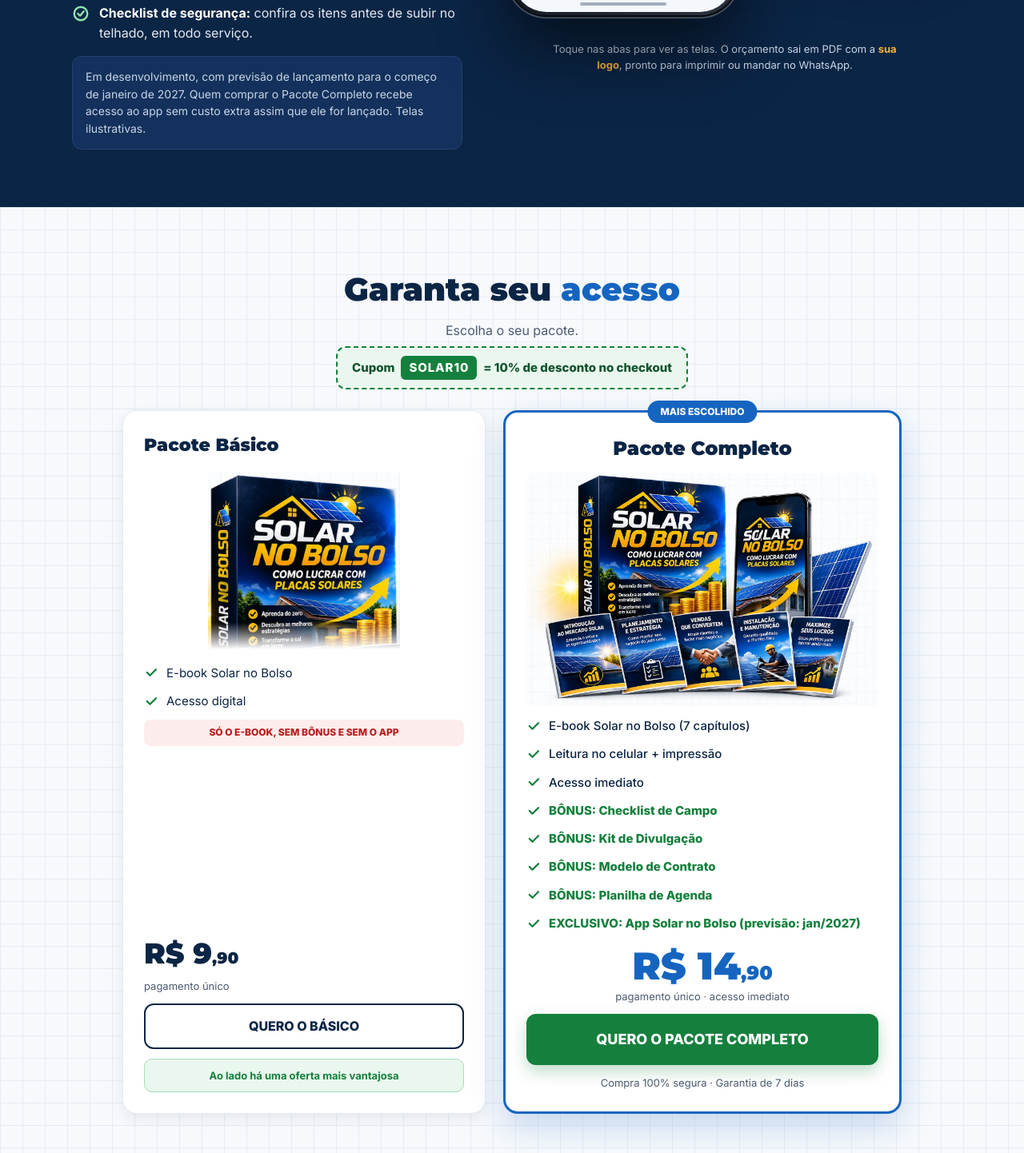
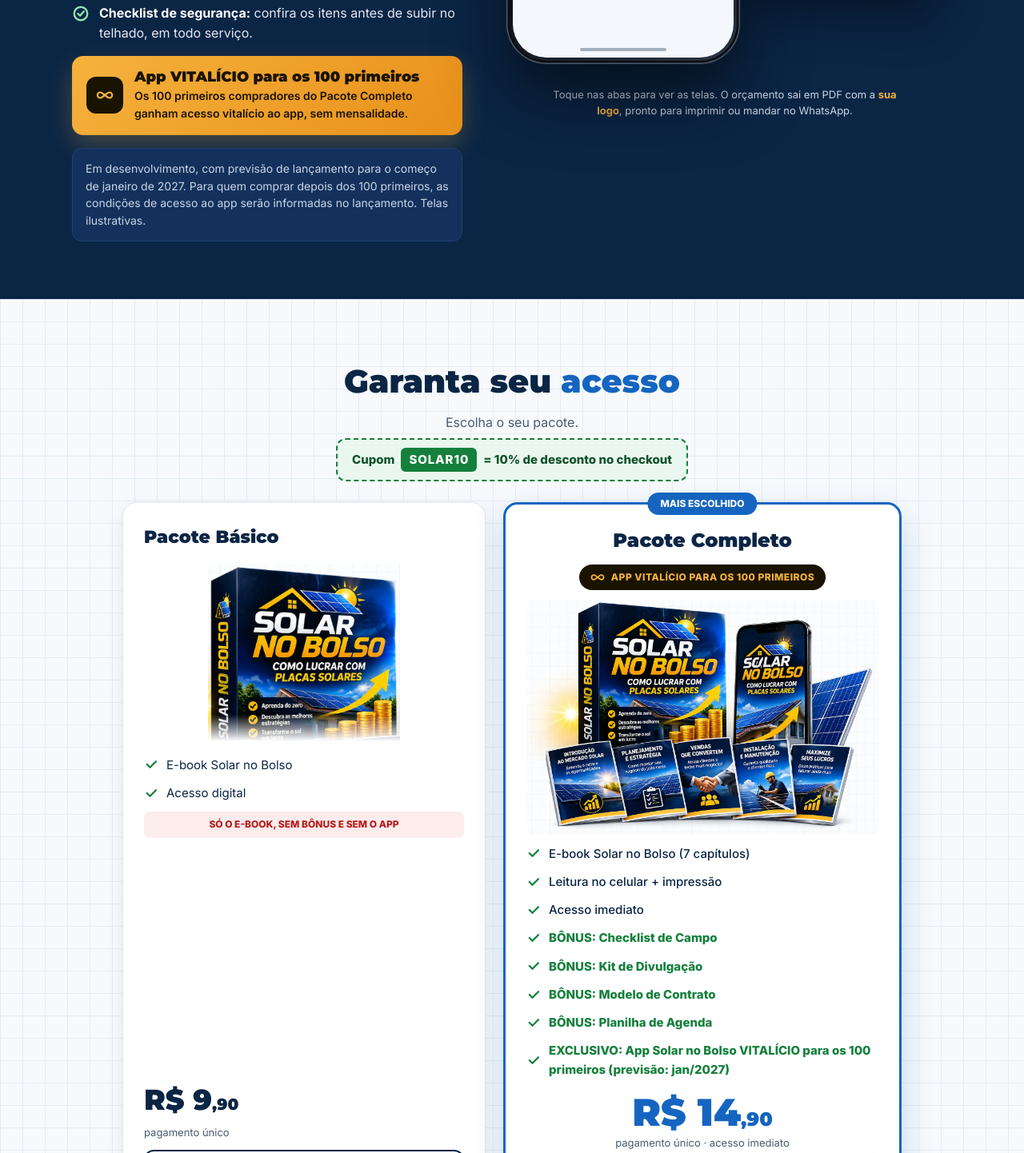
Before and after one commit to alexandrevfdev/solarnobolso, a plain HTML site: page index.html in a window 1280 px wide. Shown: the part 9030-10472 px from the top of the page at 80% size. Drawn offline with Linux system fonts and the light colour scheme.

Commit message:
App vitalicio para os 100 primeiros

```diff
--- a/index.html
+++ b/index.html
@@ -351,7 +351,8 @@ input[type=range]{accent-color:#1565C0;width:100%;height:44px;cursor:pointer}
 <span style="color: #E3EAF3"><strong style="color: #FFFFFF">{{ af.t }}</strong> {{ af.d }}</span>
 </div>
 </template>
-<div style="background: #13315C; border: 1px solid #24426E; border-radius: 12px; padding: 14px 16px; font-size: 14px; color: #C9D6E6">Em desenvolvimento, com previsão de lançamento para o começo de janeiro de 2027. Quem comprar o Pacote Completo recebe acesso ao app sem custo extra assim que ele for lançado. Telas ilustrativas.</div>
+<div style="background: linear-gradient(135deg,#F5B23D,#E8901A); color: #1A1300; border-radius: 14px; padding: 16px 18px; display: flex; gap: 14px; align-items: center; box-shadow: 0 12px 30px rgba(245,178,61,0.25)"><div style="flex: none; width: 46px; height: 46px; border-radius: 12px; background: #1A1300; display: flex; align-items: center; justify-content: center"><svg width="22" height="22" viewBox="0 0 24 24" fill="none" stroke="#F5B23D" stroke-width="2.4" stroke-linecap="round" stroke-linejoin="round" aria-hidden="true" style="flex: none"><path d="M18.2 8.2c-2.4 0-4 2.3-6.2 3.8-2.2-1.5-3.8-3.8-6.2-3.8A3.8 3.8 0 0 0 2 12a3.8 3.8 0 0 0 3.8 3.8c2.4 0 4-2.3 6.2-3.8 2.2 1.5 3.8 3.8 6.2 3.8A3.8 3.8 0 0 0 22 12a3.8 3.8 0 0 0-3.8-3.8z"></path></svg></div><div style="display: flex; flex-direction: column; gap: 2px"><div style="font-family: Montserrat, sans-serif; font-weight: 900; font-size: 18px; line-height: 1.2">App VITALÍCIO para os 100 primeiros</div><div style="font-size: 14px; font-weight: 600">Os 100 primeiros compradores do Pacote Completo ganham acesso vitalício ao app, sem mensalidade.</div></div></div>
+<div style="background: #13315C; border: 1px solid #24426E; border-radius: 12px; padding: 14px 16px; font-size: 14px; color: #C9D6E6">Em desenvolvimento, com previsão de lançamento para o começo de janeiro de 2027. Para quem comprar depois dos 100 primeiros, as condições de acesso ao app serão informadas no lançamento. Telas ilustrativas.</div>
 </div>
 <div style="flex: 1 1 480px; min-width: 0; display: flex; flex-direction: column; align-items: center; gap: 18px">
 <div style="display: flex; gap: 8px; flex-wrap: wrap; justify-content: center">
@@ -504,6 +505,7 @@ input[type=range]{accent-color:#1565C0;width:100%;height:44px;cursor:pointer}
 <div id="completo" style="flex: 1 1 340px; max-width: 440px; background: #FFFFFF; border: 3px solid #1565C0; border-radius: 18px; padding: 26px; display: flex; flex-direction: column; gap: 12px; box-shadow: 0 16px 40px rgba(21,101,192,0.22); position: relative">
 <div style="position: absolute; top: -15px; left: 50%; transform: translateX(-50%); background: #1565C0; color: #FFFFFF; font-size: 12px; font-weight: 800; padding: 5px 16px; border-radius: 999px; white-space: nowrap">MAIS ESCOLHIDO</div>
 <div style="font-family: Montserrat, sans-serif; font-weight: 900; font-size: 24px; text-align: center">Pacote Completo</div>
+<div style="align-self: center; display: inline-flex; gap: 8px; align-items: center; background: #1A1300; color: #F5B23D; font-size: 12px; font-weight: 800; letter-spacing: 0.04em; padding: 7px 14px; border-radius: 999px"><svg width="18" height="18" viewBox="0 0 24 24" fill="none" stroke="#F5B23D" stroke-width="2.4" stroke-linecap="round" stroke-linejoin="round" aria-hidden="true" style="flex: none"><path d="M18.2 8.2c-2.4 0-4 2.3-6.2 3.8-2.2-1.5-3.8-3.8-6.2-3.8A3.8 3.8 0 0 0 2 12a3.8 3.8 0 0 0 3.8 3.8c2.4 0 4-2.3 6.2-3.8 2.2 1.5 3.8 3.8 6.2 3.8A3.8 3.8 0 0 0 22 12a3.8 3.8 0 0 0-3.8-3.8z"></path></svg>APP VITALÍCIO PARA OS 100 PRIMEIROS</div>
 <img src="kit.webp" alt="Pacote Completo Solar no Bolso" style="width: 100%; height: auto; display: block; border-radius: 10px">
 <template v-for="fi in V.fullItems">
 <div :style="`display: flex; gap: 10px; align-items: center; font-size: 15px; color: ${fi.color}; font-weight: ${fi.weight}`">
@@ -642,7 +644,7 @@ var Logic = {
       ['BÔNUS: Kit de Divulgação', true],
       ['BÔNUS: Modelo de Contrato', true],
       ['BÔNUS: Planilha de Agenda', true],
-      ['EXCLUSIVO: App Solar no Bolso (previsão: jan/2027)', true]
+      ['EXCLUSIVO: App Solar no Bolso VITALÍCIO para os 100 primeiros (previsão: jan/2027)', true]
     ].map(function (x) { return { t: x[0], color: x[1] ? '#15803D' : '#0B2545', weight: x[1] ? 800 : 500 }; });
 
     var qTexts = [
@@ -668,7 +670,8 @@ var Logic = {
       ['Preciso ter experiência?', 'Não. O e-book foi pensado para quem nunca trabalhou com energia solar. A limpeza é o serviço mais simples do setor.'],
       ['Preciso de curso técnico ou certificação?', 'Para a limpeza, o e-book cobre o essencial e recomenda um curso de NR-35 para trabalho em altura. Instalação e serviços elétricos são outra coisa: o material deixa claro onde parar.'],
       ['O e-book garante que vou ganhar dinheiro?', 'Não. Ele ensina o serviço e como conseguir clientes. O resultado depende da sua dedicação e da procura na sua região.'],
-      ['O que é o App Solar no Bolso?', 'Um aplicativo que estamos desenvolvendo para controle de clientes, agenda com lembretes pelo WhatsApp, fotos de antes e depois, orçamentos e recibos em PDF, finanças e checklist de segurança. Ele é exclusivo do Pacote Completo: quem compra recebe o acesso sem custo extra quando ele for lançado. A previsão de lançamento é o começo de janeiro de 2027.'],
+      ['O que é o App Solar no Bolso?', 'Um aplicativo que estamos desenvolvendo para controle de clientes, agenda com lembretes pelo WhatsApp, fotos de antes e depois, orçamentos e recibos em PDF, finanças e checklist de segurança. Ele é exclusivo do Pacote Completo, e os 100 primeiros compradores ganham acesso vitalício, sem mensalidade. Para quem comprar depois, as condições serão informadas no lançamento. A previsão de lançamento é o começo de janeiro de 2027.'],
+      ['Como sei se estou entre os 100 primeiros?', 'Contamos pela ordem das compras do Pacote Completo aprovadas. Quando as 100 vagas acabarem, avisamos aqui na página. Na dúvida, escreva para o suporte com o e-mail da compra.'],
       ['E se eu não gostar?', 'Você tem 7 dias de garantia. Pediu dentro do prazo, recebe 100% do valor de volta.']
     ];
     var faqs = faqData.map(function (f, idx) {
```
